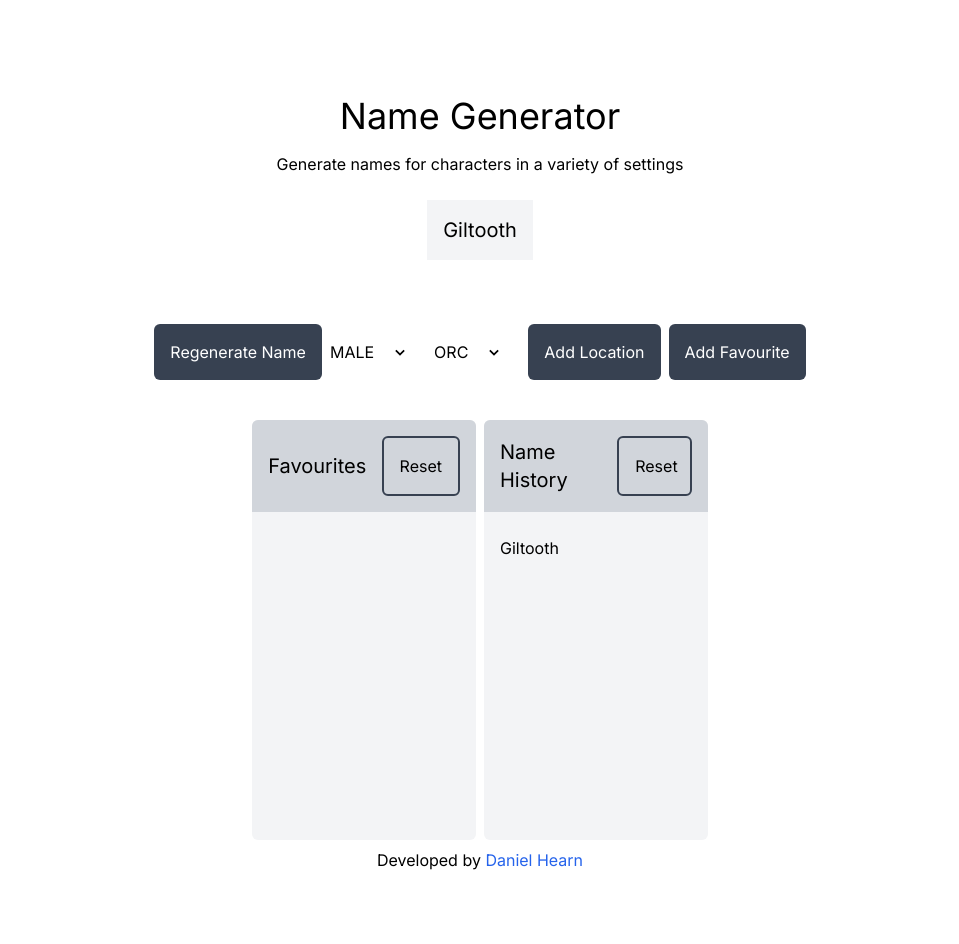
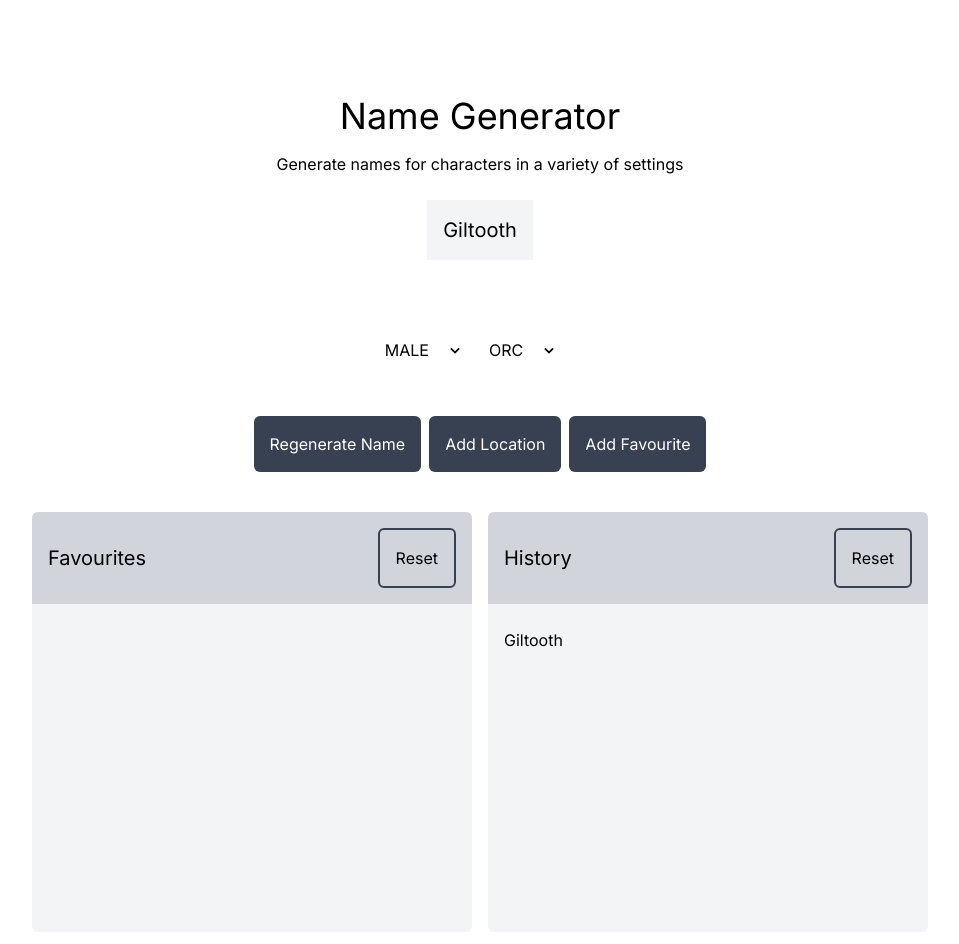
Before and after one commit to DanielHearn/name-generator, a Next.js app: page / in a window 1280 px wide. Shown: the top 944 px of the page, without its empty margins (160-1119 px from the left). Built offline with nearby package versions, Linux system fonts and the light colour scheme.

Commit message:
Improve styles

```diff
--- a/app/components/words/Words.tsx
+++ b/app/components/words/Words.tsx
@@ -94,14 +94,6 @@ export const Words = () => {
       <div
         className={`flex flex-row flex-wrap items-center justify-center gap-2 mt-8 mb-2 ml-0 mr-0`}
       >
-        <button className={primaryButtonStyle} onClick={() => dispatch(generateNewName())}>
-          Regenerate Name
-        </button>
-        {location && (
-          <button className={primaryButtonStyle} onClick={() => dispatch(generateLocation())}>
-            Regenerate Location
-          </button>
-        )}
         <Dropdown
           activeKey={gender}
           values={availableGendersObject}
@@ -116,6 +108,18 @@ export const Words = () => {
             dispatch(changeRace({ value: key }))
           }}
         />
+      </div>
+      <div
+        className={`flex flex-row flex-wrap items-center justify-center gap-2 mt-8 mb-2 ml-0 mr-0`}
+      >
+        <button className={primaryButtonStyle} onClick={() => dispatch(generateNewName())}>
+          Regenerate Name
+        </button>
+        {location && (
+          <button className={primaryButtonStyle} onClick={() => dispatch(generateLocation())}>
+            Regenerate Location
+          </button>
+        )}
         <button
           className={primaryButtonStyle}
           onClick={() => {
@@ -135,8 +139,8 @@ export const Words = () => {
           {favourites.includes(formattedSentence) ? 'Remove Favourite' : 'Add Favourite'}
         </button>
       </div>
-      <div className="flex flex-row items-center justify-center gap-2">
-        <div className="flex flex-col items-center justify-center gap-2 mt-8 mb-2 ml-0 mr-0 w-full max-w-4xl bg-gray-100 rounded-md overflow-hidden">
+      <div className="flex flex-row items-center justify-center gap-4 w-full max-w-4xl">
+        <div className="flex flex-col items-center justify-center gap-2 mt-8 mb-2 ml-0 mr-0 w-full  bg-gray-100 rounded-md overflow-hidden">
           <div className="flex flex-row items-center place-content-between p-4 bg-gray-300 w-full">
             <h4 className="text-xl">Favourites</h4>
             <button className={secondaryButtonStyle} onClick={() => dispatch(resetFavourites())}>
@@ -161,9 +165,9 @@ export const Words = () => {
             ))}
           </ul>
         </div>
-        <div className="flex flex-col items-center justify-center gap-2 mt-8 mb-2 ml-0 mr-0 w-full max-w-4xl bg-gray-100 rounded-md overflow-hidden">
+        <div className="flex flex-col items-center justify-center gap-2 mt-8 mb-2 ml-0 mr-0 w-full bg-gray-100 rounded-md overflow-hidden">
           <div className="flex flex-row items-center place-content-between p-4 bg-gray-300 w-full">
-            <h4 className="text-xl">Name History</h4>
+            <h4 className="text-xl">History</h4>
             <button className={secondaryButtonStyle} onClick={() => dispatch(resetHistory())}>
               Reset
             </button>
```
